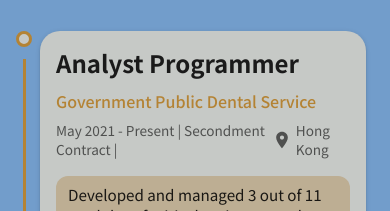
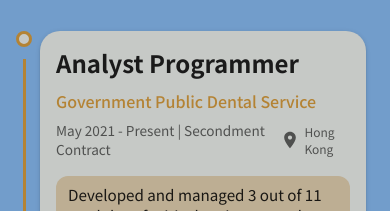
Before and after one commit to jkkcheung-dev/jkkcheung-dev.github.io, a React (Vite) app: page / in a window 390 px wide. Shown: the part 1600-1811 px from the top of the page. Built offline with nearby package versions, Linux system fonts and the light colour scheme; a web font is replaced by a local one.

Commit message:
fix: update exp layout again for mobile

```diff
--- a/src/components/Experience.tsx
+++ b/src/components/Experience.tsx
@@ -144,25 +144,25 @@
                                         sx={{ display: 'flex', alignItems: 'center', gap: 0.5, fontSize: '0.85rem' }}
                                     >
                                         {/* <DateRange fontSize="small" /> */}
-                                        {exp.period} | {exp.employmentType} | <LocationOn fontSize="small" />{exp.location}
+                                        {exp.period} | {exp.employmentType}
                                     </Typography>
-
-                                    {/* <Typography
+                                    {/*
+                                    <Typography
                                         variant="body2"
                                         color="text.secondary"
                                         sx={{ display: 'flex', alignItems: 'center', gap: 0.5, fontSize: '0.875rem' }}
                                     >
                                         {exp.employmentType} |
-                                    </Typography>
+                                    </Typography> */}
 
                                     <Typography
                                         variant="body2"
                                         color="text.secondary"
-                                        sx={{ display: 'flex', alignItems: 'center', gap: 0.5, fontSize: '0.8rem' }}
+                                        sx={{ display: 'flex', alignItems: 'center', gap: 0.5, fontSize: '0.75rem' }}
                                     >
                                         <LocationOn fontSize="small" />
                                         {exp.location}
-                                    </Typography> */}
+                                    </Typography>
                                 </Stack>
 
                                 {/* Highlights/Responsibilities */}
```
